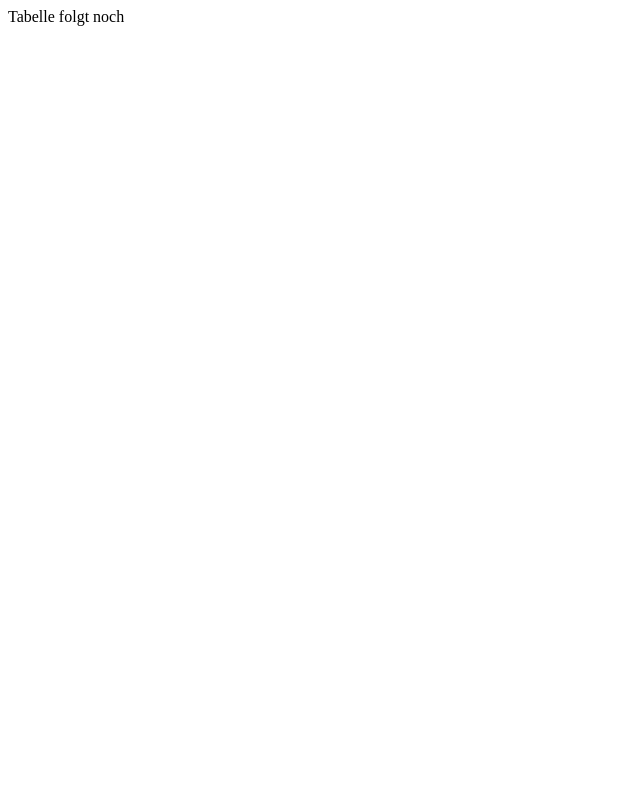
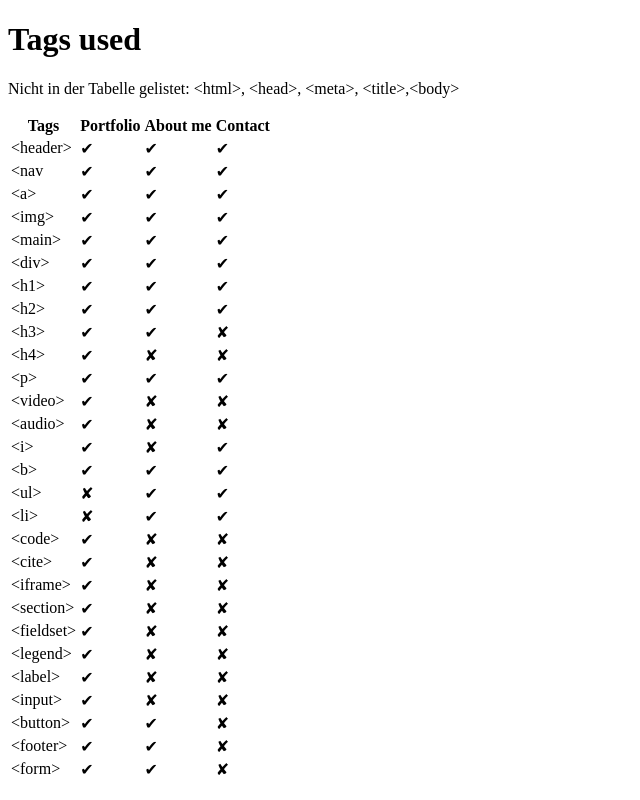
Before and after one commit to nikxwar/GIS-SoSe-2020, a plain HTML site: page Aufgaben/Aufgabe02/tags_used.html in a window 1280 px wide. Shown: the whole page, without its empty margins (0-640 px from the left). Drawn offline with Linux system fonts and the light colour scheme.

Commit message:
Tabelle hinzugefügt

```diff
--- a/Aufgaben/Aufgabe02/tags_used.html
+++ b/Aufgaben/Aufgabe02/tags_used.html
@@ -1,11 +1,204 @@
 <!DOCTYPE html>
 <html lang="de">
+
 <head>
     <meta charset="UTF-8">
     <meta name="viewport" content="width=device-width, initial-scale=1.0">
     <title>Tags used</title>
 </head>
+
 <body>
-    Tabelle folgt noch
+    <div>
+        <h1>Tags used</h1>
+        <p>
+            Nicht in der Tabelle gelistet: &lt;html&gt;, &lt;head&gt;, &lt;meta&gt;, &lt;title&gt;,&lt;body&gt;
+        </p>
+    </div>
+    <div>
+        <table>
+            <thead>
+                <tr>
+                    <th>Tags</th>
+                    <th>Portfolio</th>
+                    <th>About me</th>
+                    <th>Contact</th>
+                </tr>
+            </thead>
+            <tbody>
+
+                <tr>
+                    <td>&lt;header&gt;</td>
+                    <td>✔</td>
+                    <td>✔</td>
+                    <td>✔</td>
+                </tr>
+                <tr>
+                    <td>&lt;nav</td>
+                    <td>✔</td>
+                    <td>✔</td>
+                    <td>✔</td>
+                </tr>
+                <tr>
+                    <td>&lt;a&gt;</td>
+                    <td>✔</td>
+                    <td>✔</td>
+                    <td>✔</td>
+                </tr>
+                <tr>
+                    <td>&lt;img&gt;</td>
+                    <td>✔</td>
+                    <td>✔</td>
+                    <td>✔</td>
+                </tr>
+                <tr>
+                    <td>&lt;main&gt;</td>
+                    <td>✔</td>
+                    <td>✔</td>
+                    <td>✔</td>
+                </tr>
+                <tr>
+                    <td>&lt;div&gt;</td>
+                    <td>✔</td>
+                    <td>✔</td>
+                    <td>✔</td>
+                </tr>
+                <tr>
+                    <td>&lt;h1&gt;</td>
+                    <td>✔</td>
+                    <td>✔</td>
+                    <td>✔</td>
+                </tr>
+                <tr>
+                    <td>&lt;h2&gt;</td>
+                    <td>✔</td>
+                    <td>✔</td>
+                    <td>✔</td>
+                </tr>
+                <tr>
+                    <td>&lt;h3&gt;</td>
+                    <td>✔</td>
+                    <td>✔</td>
+                    <td>✘</td>
+                </tr>
+                <tr>
+                    <td>&lt;h4&gt;</td>
+                    <td>✔</td>
+                    <td>✘</td>
+                    <td>✘</td>
+                </tr>
+
+                <tr>
+                    <td>&lt;p&gt;</td>
+                    <td>✔</td>
+                    <td>✔</td>
+                    <td>✔</td>
+                </tr>
+                <tr>
+                    <td>&lt;video&gt;</td>
+                    <td>✔</td>
+                    <td>✘</td>
+                    <td>✘</td>
+                </tr>
+                <tr>
+                    <td>&lt;audio&gt;</td>
+                    <td>✔</td>
+                    <td>✘</td>
+                    <td>✘</td>
+                </tr>
+                <tr>
+                    <td>&lt;i&gt;</td>
+                    <td>✔</td>
+                    <td>✘</td>
+                    <td>✔</td>
+                </tr>
+                <tr>
+                    <td>&lt;b&gt;</td>
+                    <td>✔</td>
+                    <td>✔</td>
+                    <td>✔</td>
+                </tr>
+                <tr>
+                    <td>&lt;ul&gt;</td>
+                    <td>✘</td>
+                    <td>✔</td>
+                    <td>✔</td>
+                </tr>
+                <tr>
+                    <td>&lt;li&gt;</td>
+                    <td>✘</td>
+                    <td>✔</td>
+                    <td>✔</td>
+                </tr>
+                <tr>
+                    <td>&lt;code&gt;</td>
+                    <td>✔</td>
+                    <td>✘</td>
+                    <td>✘</td>
+                </tr>
+                <tr>
+                    <td>&lt;cite&gt;</td>
+                    <td>✔</td>
+                    <td>✘</td>
+                    <td>✘</td>
+                </tr>
+                <tr>
+                    <td>&lt;iframe&gt;</td>
+                    <td>✔</td>
+                    <td>✘</td>
+                    <td>✘</td>
+                </tr>
+                <tr>
+                    <td>&lt;section&gt;</td>
+                    <td>✔</td>
+                    <td>✘</td>
+                    <td>✘</td>
+                </tr>
+                <tr>
+                    <td>&lt;fieldset&gt;</td>
+                    <td>✔</td>
+                    <td>✘</td>
+                    <td>✘</td>
+                </tr>
+                <tr>
+                    <td>&lt;legend&gt;</td>
+                    <td>✔</td>
+                    <td>✘</td>
+                    <td>✘</td>
+                </tr>
+                <tr>
+                    <td>&lt;label&gt;</td>
+                    <td>✔</td>
+                    <td>✘</td>
+                    <td>✘</td>
+                </tr>
+                <tr>
+                    <td>&lt;input&gt;</td>
+                    <td>✔</td>
+                    <td>✘</td>
+                    <td>✘</td>
+                </tr>
+                <tr>
+                    <td>&lt;button&gt;</td>
+                    <td>✔</td>
+                    <td>✔</td>
+                    <td>✘</td>
+                </tr>
+                <tr>
+                    <td>&lt;footer&gt;</td>
+                    <td>✔</td>
+                    <td>✔</td>
+                    <td>✘</td>
+                </tr>
+                <tr>
+                    <td>&lt;form&gt;</td>
+                    <td>✔</td>
+                    <td>✔</td>
+                    <td>✘</td>
+                </tr>
+            </tbody>
+        </table>
+    </div>
+
 </body>
+
 </html>
```
